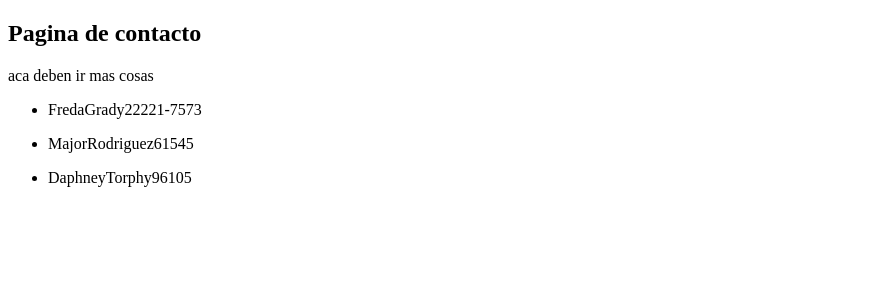
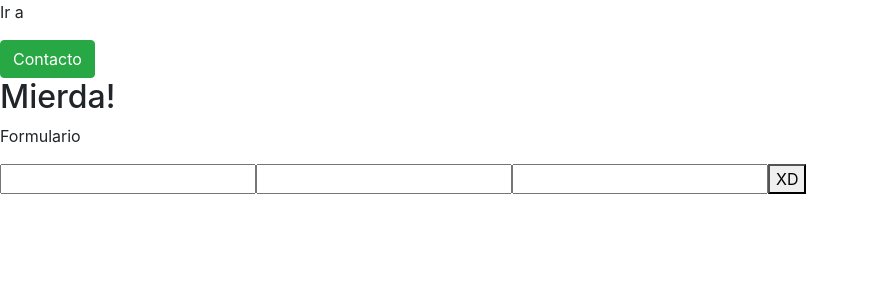
Before and after one commit to Diacarry/ReactTest, a React (Create React App) app: page /About in a window 1280 px wide. Shown: the top 300 px of the page, without its empty margins (0-869 px from the left). Built offline with nearby package versions, Linux system fonts and the light colour scheme.

Commit message:
Adicion de BrowserRouter para navegacion entre vistas, adicion de boottrap para disenio, Clase9

```diff
--- a/package.json
+++ b/package.json
@@ -3,8 +3,10 @@
   "version": "0.1.0",
   "private": true,
   "dependencies": {
+    "bootstrap": "^4.3.1",
     "react": "^16.8.6",
     "react-dom": "^16.8.6",
+    "react-router-dom": "^5.0.1",
     "react-scripts": "3.0.1"
   },
   "scripts": {
--- /dev/null
+++ b/src/components/route/rutas.js
@@ -0,0 +1,16 @@
+import React from 'react';
+import { BrowserRouter, Route } from 'react-router-dom';
+
+import About from './../../pages/about';
+import Contact from './../../pages/contact';
+
+function Rutas () {
+    return (
+        <BrowserRouter>
+            <Route exact path="/About" component={About} />
+            <Route exact path="/Contact" component={Contact} />
+        </BrowserRouter>
+    );
+}
+
+export default Rutas;
--- a/src/pages/about.js
+++ b/src/pages/about.js
@@ -1,4 +1,5 @@
 import React from 'react';
+import { Link } from 'react-router-dom';
 
 import Prueba from './../components/prueba';
 import Form from './../components/forms/formulario';
@@ -24,7 +25,8 @@ class About extends React.Component {
     }
     render() {
         return (<div>
-                <p>COMA</p>
+                <p>Ir a</p>
+                <Link to="/Contact" className="btn btn-success">Contacto</Link>
                 <Prueba
                     saludo="Mierda!"
                     variableA={this.state.form.variableA}
--- a/src/pages/contact.js
+++ b/src/pages/contact.js
@@ -1,4 +1,5 @@
 import React from 'react';
+import { Link } from 'react-router-dom';
 
 import Listado from './../components/general/lists';
 
@@ -40,6 +41,8 @@ class Contact extends React.Component {
     render() {
         return (
             <div>
+                <p>Ir a</p>
+                <Link to="/About" className="btn btn-primary">About</Link>
                 <h2>Pagina de contacto</h2>
                 <p>aca deben ir mas cosas</p>
                 <Listado info={this.state.data} />
```
Also changed, not shown: src/index.js (+4 -4 lines), 1 other file (tests, documents, lock files or other folders).
